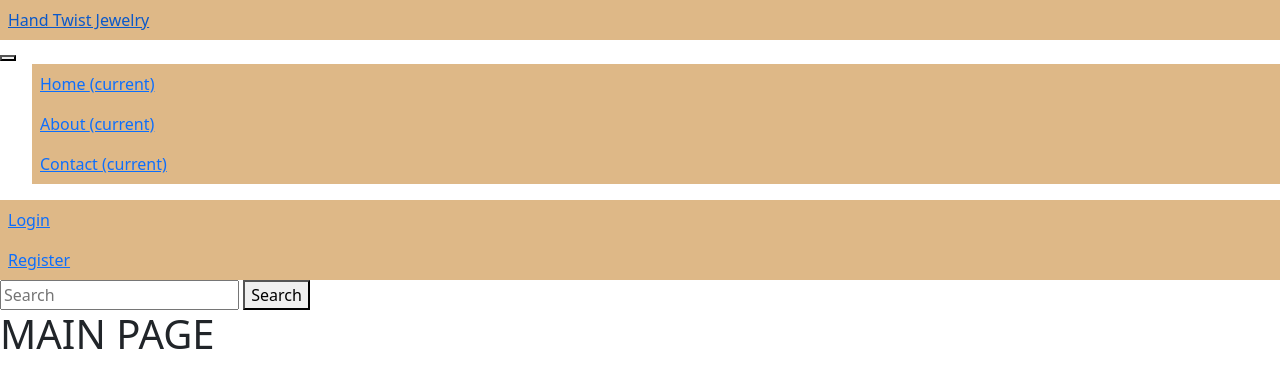
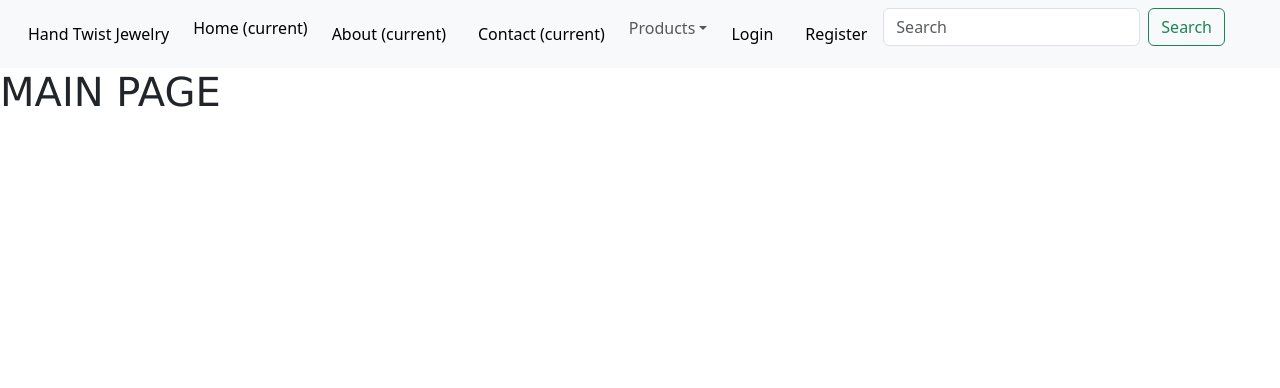
Before and after one commit to JumpsterDive/CP-Hand-Twist-Jewelry-App, a Django app: page /main_page/ in a window 1280 px wide. Shown: the top 388 px of the page. Run offline with Django 4.2, Linux system fonts and the light colour scheme; some libraries are stand-ins or nearby versions.

Commit message:
20230314 0047 added nav bar and included some basic styling with css and bootstrap (still needs work)

```diff
--- a/static/css/style.css
+++ /dev/null
@@ -1,11 +0,0 @@
-
-
-li {
-    display: inline;
-}
-
-a {
-    display: block;
-    padding: 8px;
-    background-color: burlywood;
-}
--- /dev/null
+++ b/static/css/styles.css
@@ -0,0 +1,83 @@
+
+
+
+/* ul {
+    position: fixed;
+    top 0;
+    width: 100%;
+    list-style-type:none;
+    margin: 0;
+    padding: 0;
+    overflow: hidden;
+    background-color: #D4E2FF;
+} */
+
+li {
+    float: left;
+}
+
+li a, .dropbtn {
+    display: inline-block;
+    color: black;
+    text-align: center;
+    padding: 14px 16px;
+    text-decoration: none;
+}
+
+h1 {
+    color:blue;
+    font-family: verdana;
+    font-size: 300%;
+}
+
+li a:hover, .dropdown:hover .dropbtn {
+    background-color: red;
+}
+
+li.dropdown {
+    display:inline-block;
+}
+
+.dropdown-content {
+    display: none;
+    position:absolute;
+    background-color: #677BA3;
+    min-width: 160px;
+    box-shadow: 0px 8px 16px 0px rgba(0,0,0,0.2);
+    z-index: 1;
+}
+
+.dropdown-content a {
+    color:black;
+    padding: 12px 16px;
+    text-decoration:none;
+    display: block;
+    text-align:left;
+}
+
+.dropdown-content a:hover {background-color:#677BA3;}
+
+.dropdown:hover .dropdown-content {
+    display: block;
+}
+
+li a:hover {
+    background-color: #AFC5F0
+}
+
+ul li.right {float:right;}
+
+@media screen and (max-width:600px) {
+    ul li.right,
+    ul li {float:none;}
+}
+
+
+
+
+
+
+
+.dropdown:hover .dropdown-content {
+    display: block;
+}
--- a/templates/base/base.html
+++ b/templates/base/base.html
@@ -8,7 +8,7 @@
     <meta name="viewport" content="width=device-width, initial-scale=1.0">
     {% block title %}
     {% endblock title %}
-    <link rel="stylesheet" href="{% static 'css/style.css' %}">
+    <link rel="stylesheet" href="{% static 'css/styles.css' %}">
     <link href="https://cdn.jsdelivr.net/npm/bootstrap@5.3.0-alpha1/dist/css/bootstrap.min.css" rel="stylesheet"
         integrity="sha384-GLhlTQ8iRABdZLl6O3oVMWSktQOp6b7In1Zl3/Jr59b6EGGoI1aFkw7cmDA6j6gD" crossorigin="anonymous">
     <script src="https://cdn.jsdelivr.net/npm/vue"></script>
@@ -20,15 +20,17 @@
 
 <body>
     <!-- Navbar starts Here -->
-    <nav>
+    <nav class="navbar navbar-expand-lg bg-body-tertiary" style="background-color:#e3f2fd;">
+        <div class="container-fluid">
+            <div class="collapse navbar-collapse" id="navbarScroll">
+                <ul class="navbar-nav me-auto my-2 my-lg-0 navbar-nav-scroll">
+                    <div>
+                        <li>
                             <a href="{% url 'main_page:mainPageView' %}">Hand Twist Jewelry</a>
-        <button type="button">
-            <span></span>
-        </button>
-        <div>
-            <ul>
-                <li>
-                    <a href="{% url 'main_page:mainPageView' %}">Home <span>(current)</span>
+                        </li>
+                    </div>
+                    <li class="nav-item">
+                        <a class = "nav-link active" href="{% url 'main_page:mainPageView' %}">Home <span>(current)</span>
                         </a>
                     </li>
                     <li>
@@ -39,13 +41,18 @@
                         <a href="{% url 'main_page:contactPageView' %}">Contact <span>(current)</span>
                         </a>
                     </li>
+                    <li class="nav-item dropdown">
+                        <a class="nav-link dropdown-toggle" href="#" role="button" data-bs-tog>Products</a>
+                        <ul class="dropdown-content">
+                            <li><a class="dropdown-item" href="#">Link 1</a></li>
+                            <li><a class="dropdown-item" href="#">Link 2</a></li>
+                            <li><a class="dorpdown-item" href="#">Link 3</a></li>
                         </ul>
-
-
+                    </li>
 
                     {% if user.is_authenticated and user.is_superuser %}
 
-    <ul>
+
                     <li>User : {{user.get_username}}</li>
                     <li>
                         <a href="{% url 'admin:index' %}">Admin</a>
@@ -58,11 +65,11 @@
                             </div>
                         </div>
                     </li>
-    </ul>
+
 
                     {% elif user.is_authenticated %}
 
-    <ul>
+
                     <li>User : {{user.get_username}}</li>
                     <li>
                         <div>
@@ -74,21 +81,29 @@
                             </div>
                         </div>
                     </li>
-    </ul>
+
 
                     {% else %}
 
-    <li><a href="{% url 'login' %}?next={{ request.path }}">Login</a></li>
+                    <li>
+                        <a href="{% url 'login' %}?next={{ request.path }}">Login</a>
+                    </li>
 
+                    <li>
                         <a href="{% url 'users:userRegistration' %}">Register</a>
+                    </li>
 
                     {% endif %}
+                    <li style="float:right">
+                        <form class="d-flex" action="#" method='GET'>
+                            <input class="form-control me-2" type="search" name="q" placeholder="Search" value="{{request.GET.q}}">
+                            <button class="btn btn-outline-success" type="submit">Search</button>
+                        </form>
+                    </li>
+                </ul>
+            </div>
+        </div>
 
-    <form action="#" method='GET'>
-        <input type="search" name="q" placeholder="Search" value="{{request.GET.q}}">
-        <button type="submit">Search</button>
-    </form>
-</div>
     </nav>
 
     <!-- Navbar Ends  -->
```
Also changed, not shown: media/none/Sample_ColorWheel-Complementary.PNG (added). Lines whose indentation alone changed are shown as unchanged.
